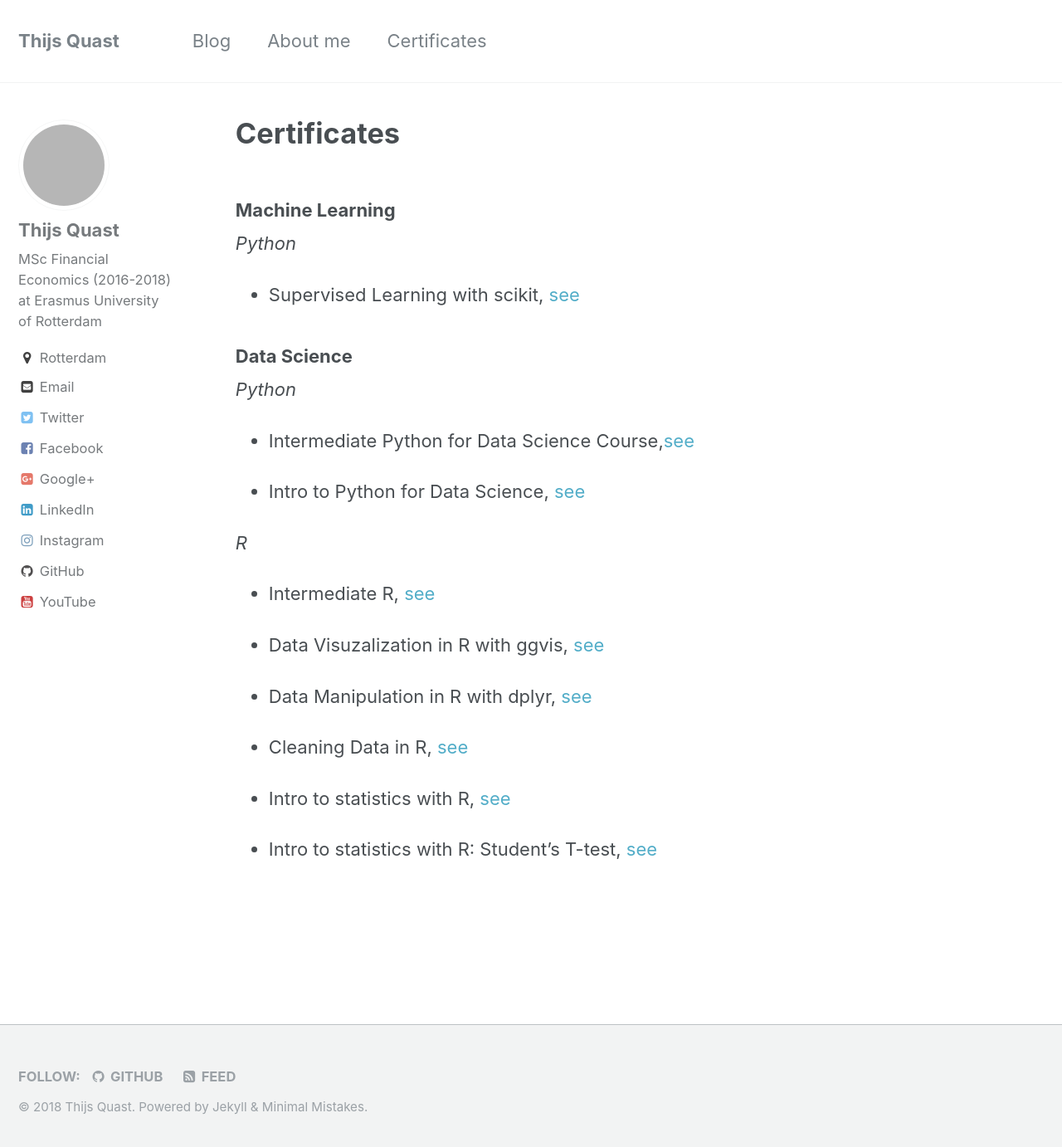
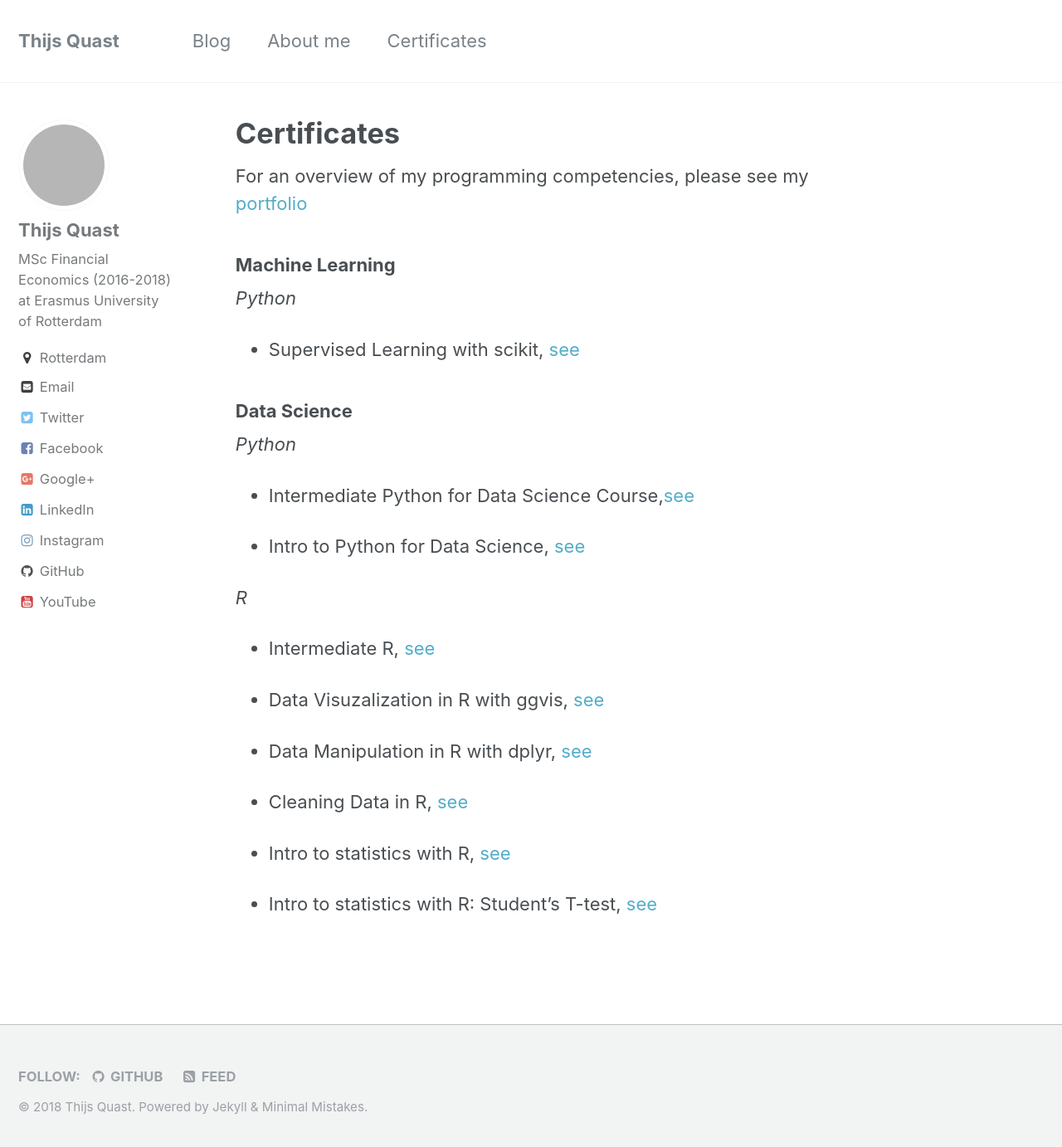
Before and after one commit to Thijsq/thijsq.github.io, a Jekyll site: the page built from _pages/certificates.md, in a window 1280 px wide and 1390 px high. Shown: the top 1382 px of the window at 83% size. Built offline with Jekyll 4.4.1, drawn with Linux system fonts in a browser that asks for light colours; grey boxes are pictures that could not be loaded.

Commit message:
added portfolio

```diff
--- a/_pages/certificates.md
+++ b/_pages/certificates.md
@@ -4,6 +4,7 @@ title: Certificates
 permalink: /certificates/
 author_profile : true
 ---
+For an overview of my programming competencies, please see my [portfolio](https://github.com/Thijsq/Datacamp/raw/master/portfolio%20datacamp.pdf)
 
 ### Machine Learning
 
```
